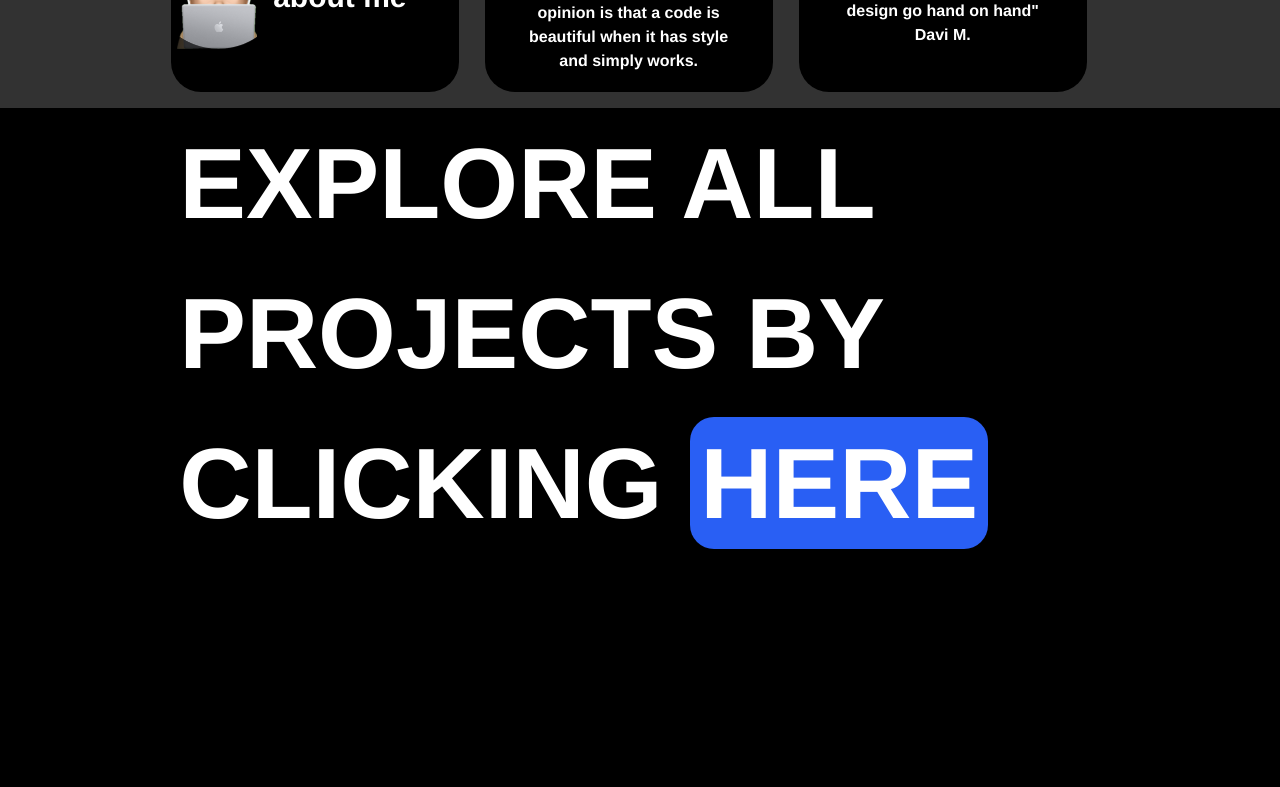
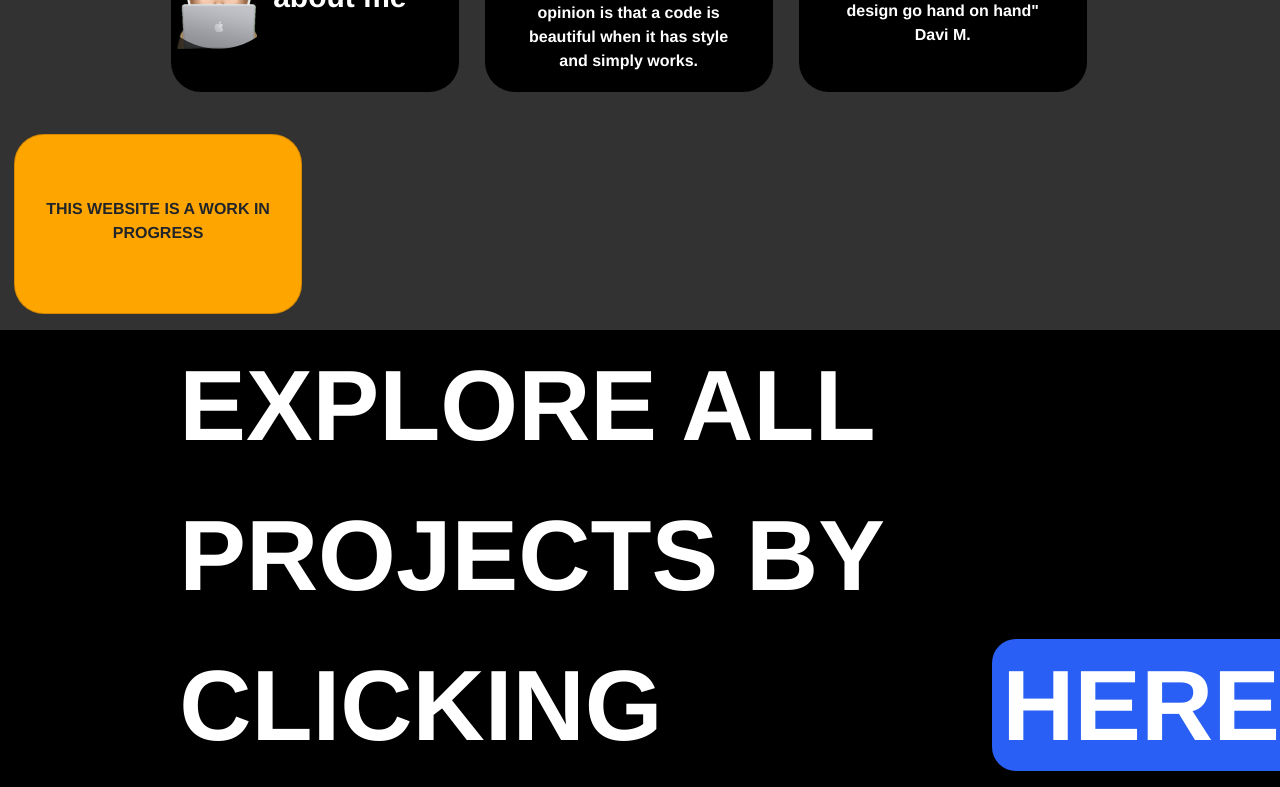
Before and after one commit to Stealerwolf/PORTFOLIO, a React (Vite) app in the folder portfolio/: page /home in a window 1280 px wide. Shown: the part 840-1627 px from the top of the page. Built offline with nearby package versions, Linux system fonts and the light colour scheme.

Commit message:
added a WIP card

```diff
--- a/portfolio/src/components/BlackPageText.tsx
+++ b/portfolio/src/components/BlackPageText.tsx
@@ -1,10 +1,9 @@
-import HereButton from "./HereButton";
 function BlackPageText() {
   return (
     <div className="BlackPageText">
       EXPLORE ALL
       <br /> PROJECTS BY
-      <br /> CLICKING <a className="HereButton">HERE</a>
+      <br /> CLICKING <a className="HereButton">HERE needs link</a>
     </div>
   );
 }
--- a/portfolio/src/components/Cards.tsx
+++ b/portfolio/src/components/Cards.tsx
@@ -24,6 +24,12 @@ function Cards() {
           </p>
         </div>
       </div>
+
+      <div className="card text-bg-wip mb-3 card3-margin" style={{ maxWidth: "18rem" }}>
+        <div className="card-body">
+          <p className="card-text-3">THIS WEBSITE IS A WORK IN PROGRESS</p>
+        </div>
+      </div>
     </div>
   );
 }
--- a/portfolio/src/main.css
+++ b/portfolio/src/main.css
@@ -30,6 +30,13 @@
 }
 .text-bg-dark {
   background-color: black !important;
+  margin-left: 14%;
+  margin-top: 2%;
+  border-radius: 30px;
+  height: 180px;
+}
+.text-bg-wip {
+  background-color: orange !important;
   margin-left: 14%;
   margin-top: 2%;
   border-radius: 30px;
```
